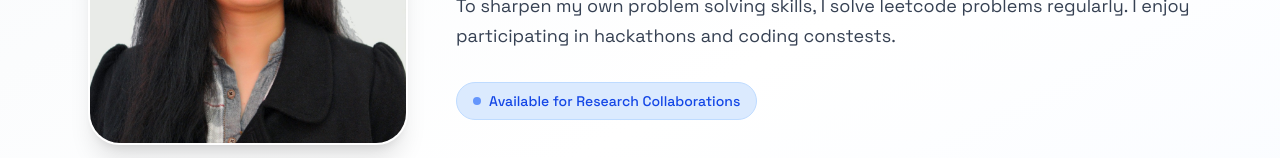
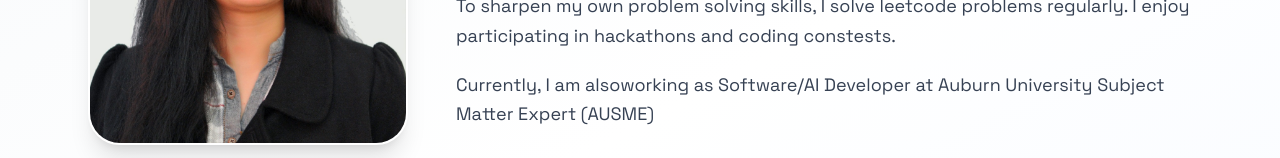
Before and after one commit to MahaZainab/MahaZainab.github.io, a React (Vite) app: page / in a window 1280 px wide. Shown: the part 528-686 px from the top of the page. Built offline with nearby package versions, Linux system fonts and the light colour scheme.

Commit message:
Auto commit on save

```diff
--- a/src/data/content.ts
+++ b/src/data/content.ts
@@ -27,7 +27,7 @@
   email: "maz0032@auburn.edu",
   p1: "PhD researcher focusing on multi-agent reasoning, mutual theory of mind, and secure code understanding, and LLM evaluation. I have experience building end-to-end data pipelines, RAG systems, and multi-agent reasoning frameworks. I enjoy designing practical, interpretable ML solutions by combining rigorous evaluation methods with scalable engineering practices.",
   p2: "To sharpen my own problem solving skills, I solve leetcode problems regularly. I enjoy participating in hackathons and coding constests.",
-  p3: "",
+  p3: "Currently, I am alsoworking as Software/AI Developer at Auburn University Subject Matter Expert (AUSME)",
   // For footer
   location: "United States Of America",
   researchAreas: [
```
